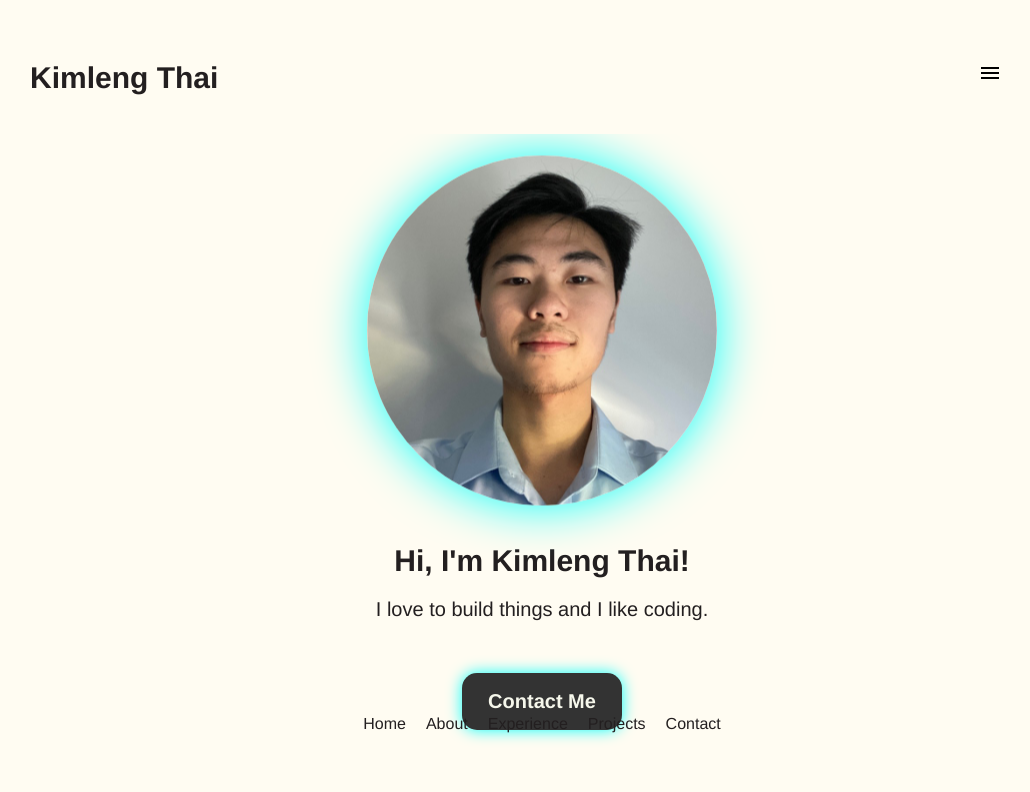
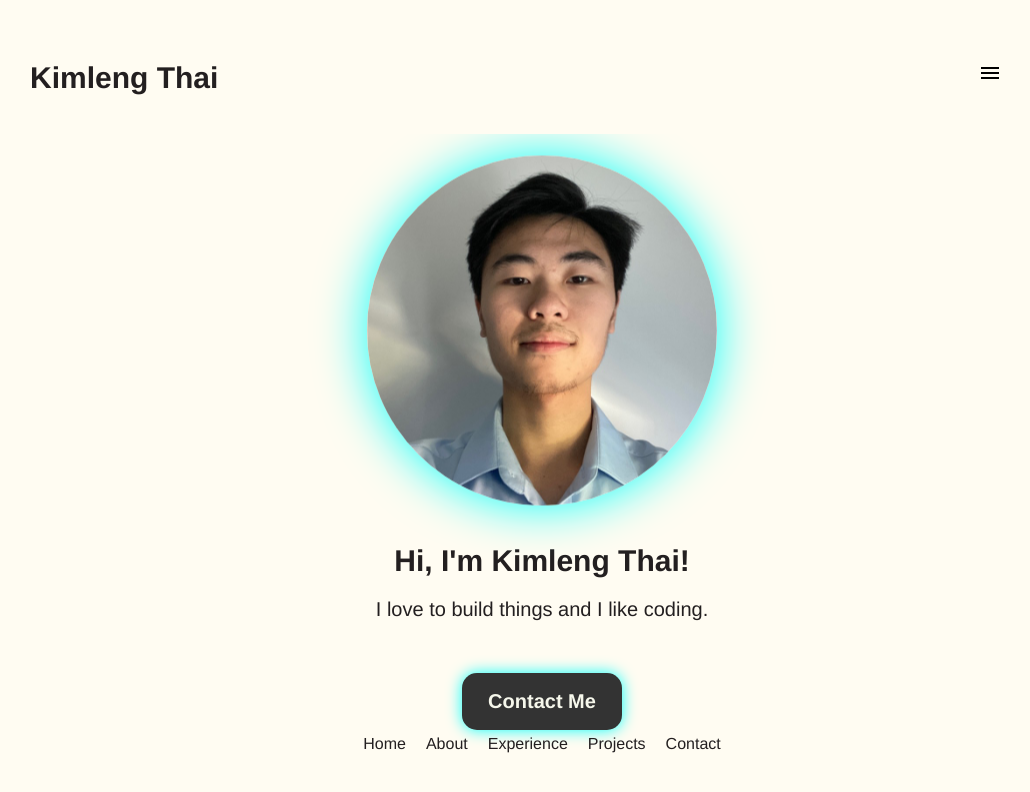
Before and after one commit to kimlengthai/KimlengThai-ePortfolio, a React (Vite) app: page / in a window 1280 px wide. Shown: the top 792 px of the page, without its empty margins (98-1128 px from the left). Built offline with nearby package versions, Linux system fonts and the light colour scheme.

Commit message:
Move the navigation down a lil bit

```diff
--- a/src/components/Hero/Hero.module.css
+++ b/src/components/Hero/Hero.module.css
@@ -113,7 +113,7 @@
 .navigation {
     display: flex;
     position: absolute;
-    bottom: 0px;
+    bottom: -20px;
     gap: 20px;
     align-items: center;
     justify-content: center;
```
